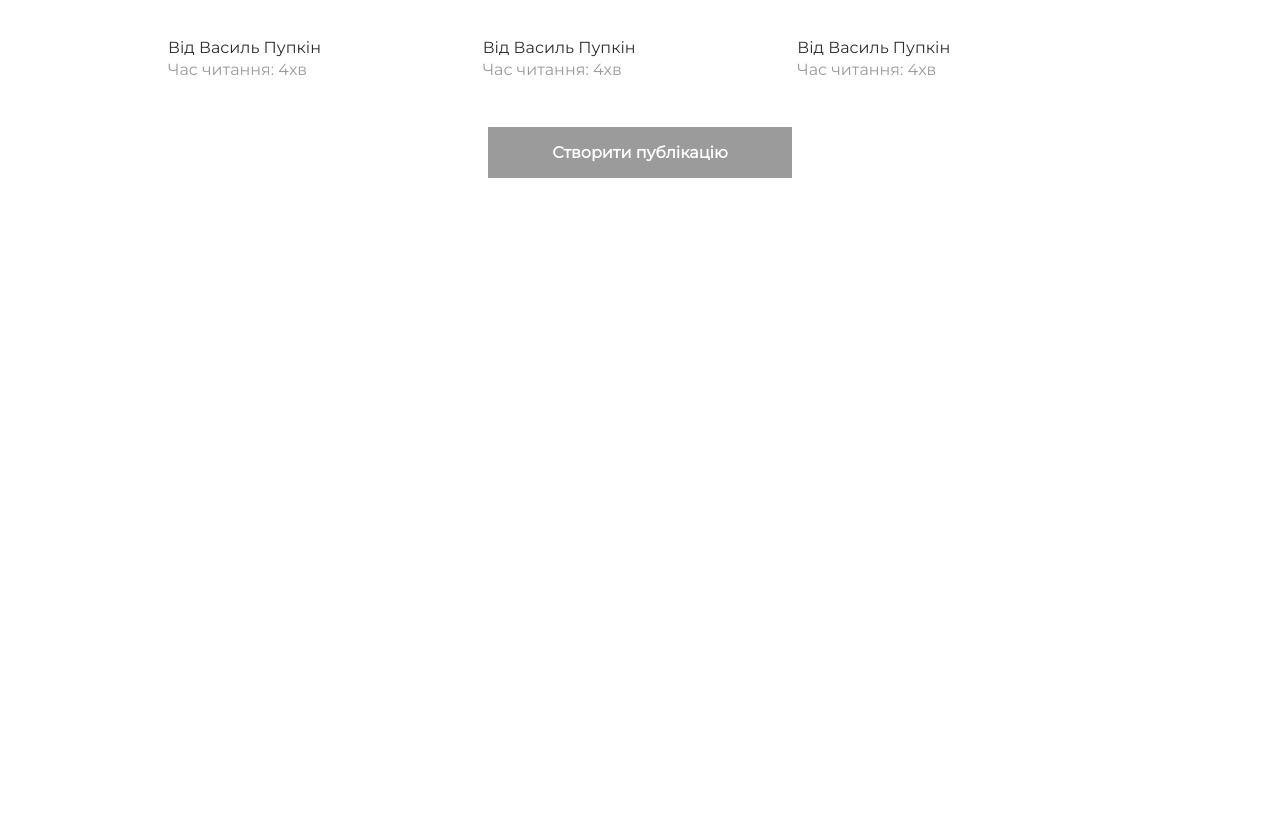
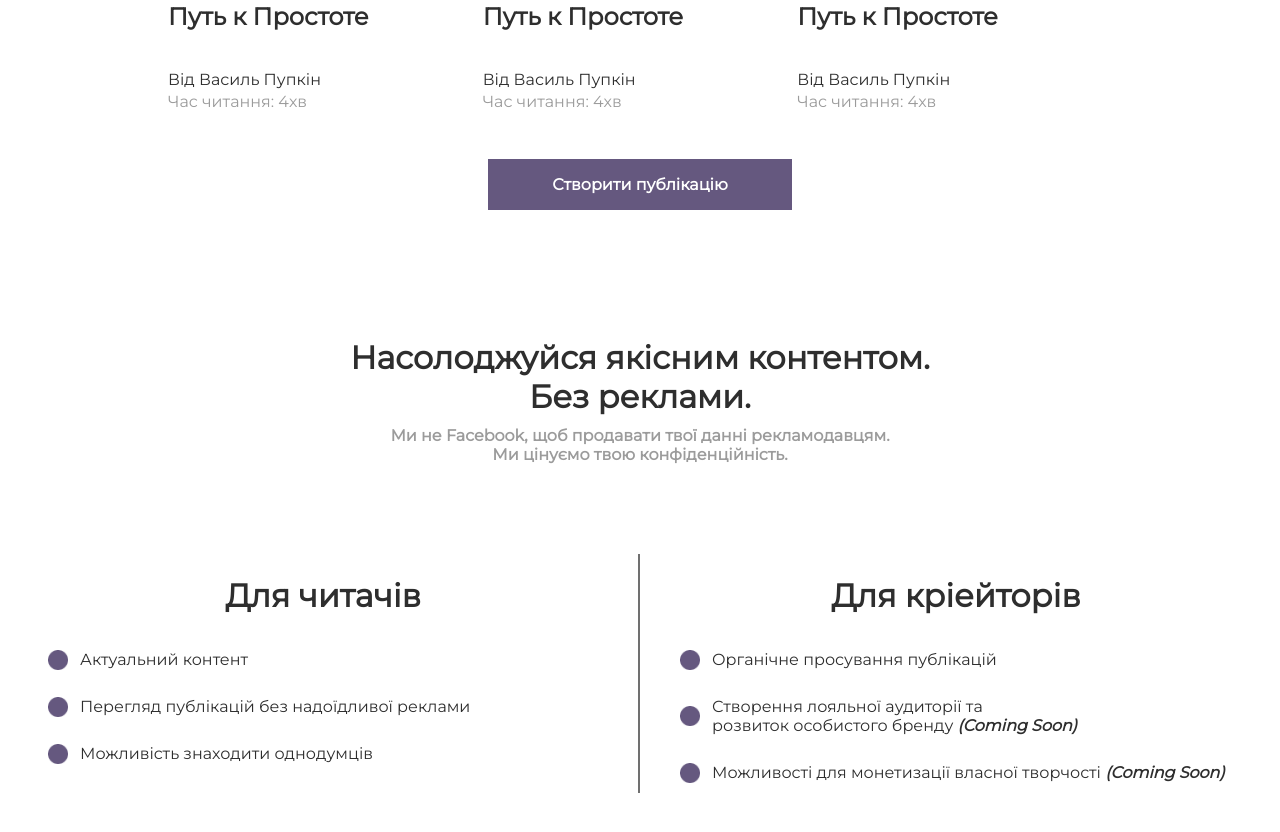
Before and after one commit to zhashkevych/editt-client, a Vue app: page /#/ in a window 1280 px wide. Shown: the part 522-1354 px from the top of the page. Before the commit the page ends 800 px from the top, so only its background shows below. Built offline with nearby package versions, Linux system fonts and the light colour scheme.

Commit message:
added second block on home page

```diff
--- a/src/views/Home.vue
+++ b/src/views/Home.vue
@@ -1,6 +1,7 @@
 <template>
     <div>
 
+        <div class="block1">
             <div class="heading">
                 <h1>Платформа твого розвитку.</h1>
                 <h4>Знаходь цікавий контент. Поширюй важливі думки.</h4>
@@ -13,6 +14,33 @@
 
                 <div class="create">
                     <button class="create-publication-btn">Створити публікацію</button>
+                </div>
+            </div>
+        </div>
+
+        <div class="block2">
+            <div class="heading">
+                <h1>Насолоджуйся якісним контентом.<br>Без реклами.</h1>
+                <h4>Ми не Facebook, щоб продавати твої данні рекламодавцям.<br>Ми цінуємо твою конфіденційність.</h4>
+            </div>
+
+            <div class="row">
+                <div class="column for-readers">
+                    <h1>Для читачів</h1>
+                    <ul class="benefits-list">
+                        <li>Актуальний контент</li>
+                        <li>Перегляд публікацій без надоїдливої реклами</li>
+                        <li>Можливість знаходити однодумців</li>
+                    </ul>
+                </div>
+                <div class="column for-creators">
+                    <h1>Для кріейторів</h1>
+                    <ul class="benefits-list">
+                        <li>Органічне просування публікацій</li>
+                        <li>Створення лояльної аудиторії та<br>розвиток особистого бренду <strong><i>(Coming Soon)</i></strong></li>
+                        <li>Можливості для монетизації власної творчості <strong><i>(Coming Soon)</i></strong></li>
+                    </ul>
+                </div>
             </div>
         </div>
 
@@ -31,6 +59,7 @@ export default {
 </script>
 
 <style scoped>
+    /* Block 1 */
     .heading h1 {
         font-size: 32px;
         margin: 0;
@@ -70,8 +99,59 @@ export default {
         color: #fff;
         font-weight: 700;
         font-size: 16px;
-        background-color: #9b9b9b;
+        background-color: #65587F;
         padding: 1rem 4em;
         margin: 0 auto;
     }
+
+    /* Block 2 */
+    .block2 {
+        margin: 5rem 0;
+    }
+
+    .block2 .heading{
+        padding-bottom: 3rem;
+    }
+
+    .row {
+        margin: auto;
+        padding-top: 2rem;
+    }
+
+    .column {
+        float: left;
+        width: 50%;
+        text-align: center;
+    }
+
+    .row:after {
+        content: "";
+        display: table;
+        clear: both;
+    }
+
+    .for-readers {
+        box-sizing: border-box;
+        -moz-box-sizing: border-box;
+        -webkit-box-sizing: border-box;
+        border-right: 2px solid #707070;
+    }
+
+    /* List */
+    .benefits-list {
+        text-align: left;
+        list-style:none;
+    }
+
+    .benefits-list li {
+        margin: 0;
+        padding: 14px 0 14px 32px;
+        list-style: none;
+        background-image: url('../img/BulletPoint.png');
+        background-repeat: no-repeat;
+        background-position: left center;
+        background-size: 20px;
+    }
+
+
 </style>
```
Also changed, not shown: src/img/BulletPoint.png (added). Lines whose indentation alone changed are shown as unchanged.
